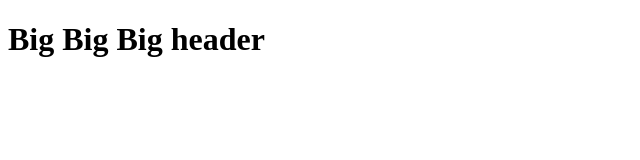
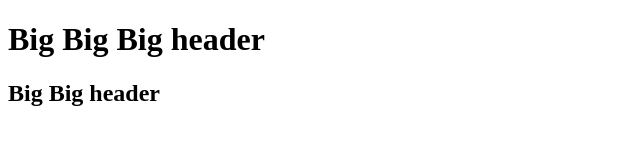
Before and after one commit to abelard-l/verstka-test, a website: page index.html in a window 1280 px wide. Shown: the whole page, without its empty margins (0-640 px from the left). Drawn offline with Linux system fonts and the light colour scheme.

Commit message:
This commit added by VIM

```diff
--- a/index.html
+++ b/index.html
@@ -6,5 +6,6 @@
 </head>
 <body>
 	<h1>Big Big Big header</h1>
+	<h2>Big Big header</h2>
 </body>
 </html>
```
